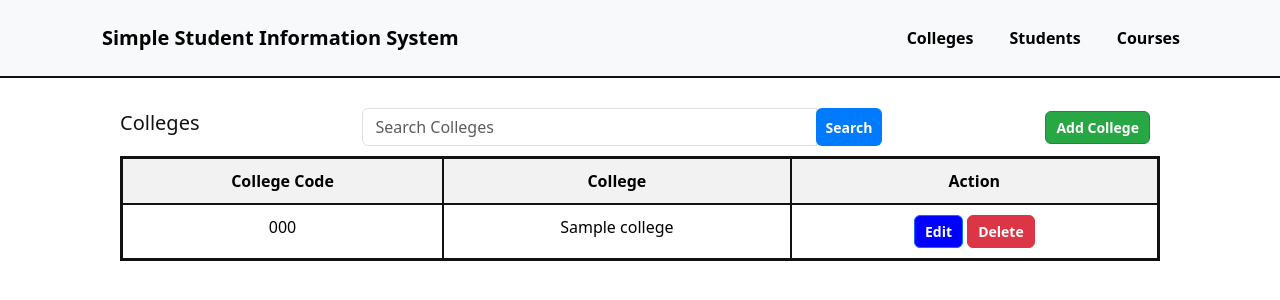
After one commit to Noobery/181-SSIS, a Flask app: template templates/colleges.html in a window 1280 px wide. The commit adds this page. Shown: the top 300 px of the page. Run offline with Flask 3, Linux system fonts and the light colour scheme; the template is opened without the code that fills it: most values are stand-ins (such as "Sample title", 1, 10 or a date in 2020); some libraries are stand-ins or nearby versions.

Commit message:
Connect sql, display college, and changed to pipenv

```diff
--- a/app.py
+++ b/app.py
@@ -1,23 +1,45 @@
-from flask import Flask, render_template, url_for
+from flask import Flask, render_template, url_for, request
+from flask_mysql_connector import MySQL
+
 
 app = Flask(__name__)
 
+app.config['MYSQL_HOST'] = 'localhost'
+app.config['MYSQL_USER'] = 'root'
+app.config['MYSQL_PASSWORD'] = ''
+app.config['MYSQL_DATABASE'] = 'student_information_system'
+
+mysql = MySQL(app)
+
 @app.route("/")
 def home_page():
-
     return render_template("students.html")
 
 @app.route("/students")
 def students():
-
     return render_template("students.html")
 
+@app.route("/colleges", methods=["GET", "POST"])
+def colleges():
+    cur = mysql.new_cursor(dictionary=True)
+
+    if request.method == "POST":
+        name = request.form.get("collegeName")
+        code = request.form.get("collegeCode")
+        cur.execute("INSERT INTO college (code, name) VALUES (%s, %s)", (code, name))
+        mysql.connection.commit()
+
+    cur.execute("SELECT * FROM college")
+    colleges = cur.fetchall()
+
+    return render_template("colleges.html", colleges=colleges)
+
 @app.route("/courses")
-def CCS():
+def courses():
 
     return render_template("courses.html")
 
 
 
-if __name__ == '__main__':
+if __name__ == '__app__':
     app.run (host = '0,0,0,0', debug = True)
--- a/pyvenv.cfg
+++ /dev/null
@@ -1,5 +0,0 @@
-home = C:\Program Files\Python311
-include-system-site-packages = false
-version = 3.11.3
-executable = C:\Program Files\Python311\python.exe
-command = C:\Program Files\Python311\python.exe -m venv C:\Users\Asus\Desktop\181-SSIS\env
--- /dev/null
+++ b/static/colleges.css
@@ -0,0 +1,84 @@
+/* Content in .college_container */
+.college_container {
+    padding: 20px;
+    background-color: #fff;
+    color: #121212;
+    font-size: 16px;
+    margin: 0 100px;
+}
+
+/* College List Header */
+.college_container h5 {
+    display: flex;
+    justify-content: space-between;
+    align-items: center;
+}
+
+/* Add College Button */
+.college_container .btn-success {
+    background-color: #28a745;
+    color: #fff;
+    font-weight: bold;
+    font-size: 14px;
+    padding: 5px 10px;
+    margin-right: 10px;
+}
+
+.college_container .btn-danger {
+    background-color: #dc3545;
+    color: #fff;
+    font-weight: bold;
+    font-size: 14px;
+    padding: 5px 10px;
+}
+
+.college_container .btn-primary {
+    background-color: blue;
+    color: #fff;
+    font-weight: bold;
+    font-size: 14px;
+    padding: 5px 10px;
+}
+
+/* Table Styles */
+.college_container table {
+    width: 100%;
+    border: 3px solid #121212;
+    background-color: #fff;
+    margin: 0;
+}
+
+.college_container table th, .college_container table td {
+    text-align: center;
+    border: 2px solid #121212;
+    padding: 10px;
+}
+
+/* Header Row Styles */
+.college_container table tr:first-child {
+    background-color: #343A40;
+    color: #fff;
+}
+
+/* Search Bar Styles */
+.college_container .input-group {
+    margin: 10px 0;
+}
+
+.college_container .form-control {
+    font-size: 16px;
+    border-top-right-radius: 0;
+    border-bottom-right-radius: 0;
+}
+
+.college_container .input-group-append .btn-primary {
+    background-color: #007BFF;
+    color: #fff;
+    border: none;
+    padding: 0 10px;
+    height: 100%;
+}
+
+.college_container .input-group-append .btn-primary:hover {
+    background-color: #0056b3;
+}
--- /dev/null
+++ b/templates/colleges.html
@@ -0,0 +1,68 @@
+{%extends 'layouts.html'%}
+
+{% block content %}
+
+<div class="college_container">
+    <div class="row">
+        <div class="col-md-12">
+            <div class="d-flex justify-content-between align-items-center">
+                <h5>Colleges</h5>
+                <div class="input-group w-50">
+                    <input type="text" class="form-control" placeholder="Search Colleges">
+                    <div class="input-group-append">
+                        <button class="btn btn-primary" type="button">Search</button>
+                    </div>
+                </div>
+                <button type="button" class="btn btn-success" data-bs-toggle="modal" data-bs-target="#addCollegeModal">Add College</button>
+            </div>
+            <table class="table table-striped">
+                <tr>
+                    <th>College Code</th>
+                    <th>College</th>
+                    <th>Action</th>
+                </tr>
+
+                {% for college in colleges %}
+                    <tr>
+                        <td>{{ college.code }}</td>
+                        <td>{{ college.name }}</td>
+                        <td>
+                        <a href="" class="btn btn-primary" data-bs-toggle="modal" data-bs-target="editCollegeModal">Edit</a>
+                            <a href="" class="btn btn-danger" onclick="return confirm('Are you sure you want to delete this college?')">Delete</a>
+                        </td>
+                    </tr>
+                {%endfor%}
+            </table>
+        </div>
+    </div>
+</div>
+
+<!-- Add College Form Modal -->
+<div class="modal fade" id="addCollegeModal" tabindex="-1" role="dialog" aria-labelledby="addCollegeModalLabel" aria-hidden="true">
+    <div class="modal-dialog" role="document">
+        <form action="" method="POST">
+            <div class="modal-content">
+                <div class="modal-header">
+                    <h5 class="modal-title">Add College</h5>
+                    <button type="button" class="btn-close" data-bs-dismiss="modal" aria-label="Close"></button>
+                </div>
+                <div class="modal-body">
+                        <div class="form-group">
+                            <label for="collegeCode">College Code</label>
+                            <input type="text" class="form-control" id="collegeCode" name="collegeCode" placeholder="Input College Code">
+                        </div>
+                        <div class="form-group">
+                            <label for="collegeName">College</label>
+                            <input type="text" class="form-control" id="collegeName" name="collegeName" placeholder="Input College">
+                        </div>
+                </div>
+                <div class="modal-footer">
+                    <button type="button" class="btn btn-secondary" data-bs-dismiss="modal">Close</button>
+                    <button type="submit" class="btn btn-primary">Save changes</button>
+                </div>
+            </div>
+        </form>
+
+    </div>
+</div>
+    {% endblock %}
--- a/templates/courses.html
+++ b/templates/courses.html
@@ -2,5 +2,6 @@
 
 {% block content %}
 
-<p> This is courses</p>
+
+<p> this is courses</p>
     {% endblock %}
--- a/templates/layouts.html
+++ b/templates/layouts.html
@@ -7,6 +7,9 @@
     <link rel="stylesheet" href="https://cdn.jsdelivr.net/npm/bootstrap@5.3.2/dist/css/bootstrap.min.css" integrity="sha384-T3c6CoIi6uLrA9TneNEoa7RxnatzjcDSCmG1MXxSR1GAsXEV/Dwwykc2MPK8M2HN" crossorigin="anonymous">
     <link rel="stylesheet" href="{{ url_for('static', filename='layouts.css') }}">
     <link rel="stylesheet" href="{{ url_for('static', filename='students.css') }}">
+    <link rel="stylesheet" href="{{ url_for('static', filename='courses.css') }}">
+    <link rel="stylesheet" href="{{ url_for('static', filename='colleges.css') }}">
+
 </head>
 <body>
 
@@ -20,8 +23,11 @@
             <!-- Navbar Items -->
             <div class="collapse navbar-collapse" id="navbarNav">
                 <ul class="navbar-nav">
+                    <li class="nav-item">
+                        <a class="nav-link" href="/colleges">Colleges</a>
+                    </li>
                     <!-- Colleges Dropdown -->
-                    <li class="nav-item dropdown">
+                    <!--<li class="nav-item dropdown">
                         <a class="nav-link dropdown-toggle" href="#" id="collegesDropdown" role="button" data-bs-toggle="dropdown" aria-haspopup="true" aria-expanded="false">
                             Colleges
                         </a>
@@ -35,6 +41,7 @@
                             <a class="dropdown-item" href="/CED">College of Education</a>
                         </div>
                     </li>
+                    -->
                     <li class="nav-item">
                         <a class="nav-link" href="/students">Students</a>
                     </li>
--- a/templates/students.html
+++ b/templates/students.html
@@ -72,10 +72,10 @@
           <div class="form-group">
             <label for="course">Course</label>
             <select class="form-control" id="course">
-              <!-- Populate the course options dynamically from your SQL data -->
+
               <option value="course1">Course 1</option>
               <option value="course2">Course 2</option>
-              <!-- Add more options as needed -->
+
             </select>
           </div>
           <div class="form-group">
```
Also changed, not shown: models.py (added), static/courses.css (added), 11 other files.
